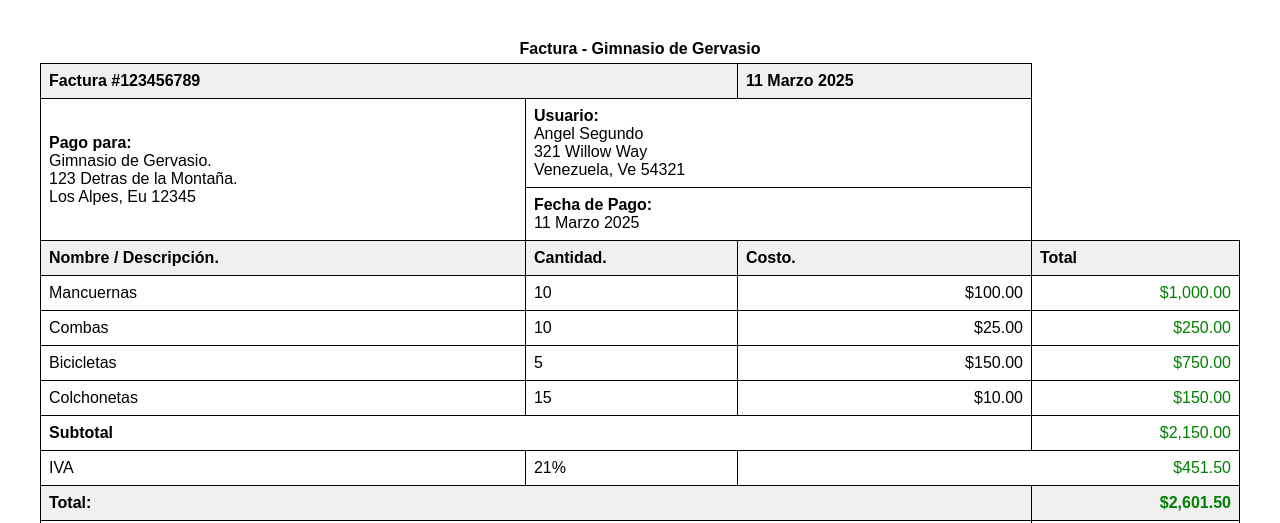
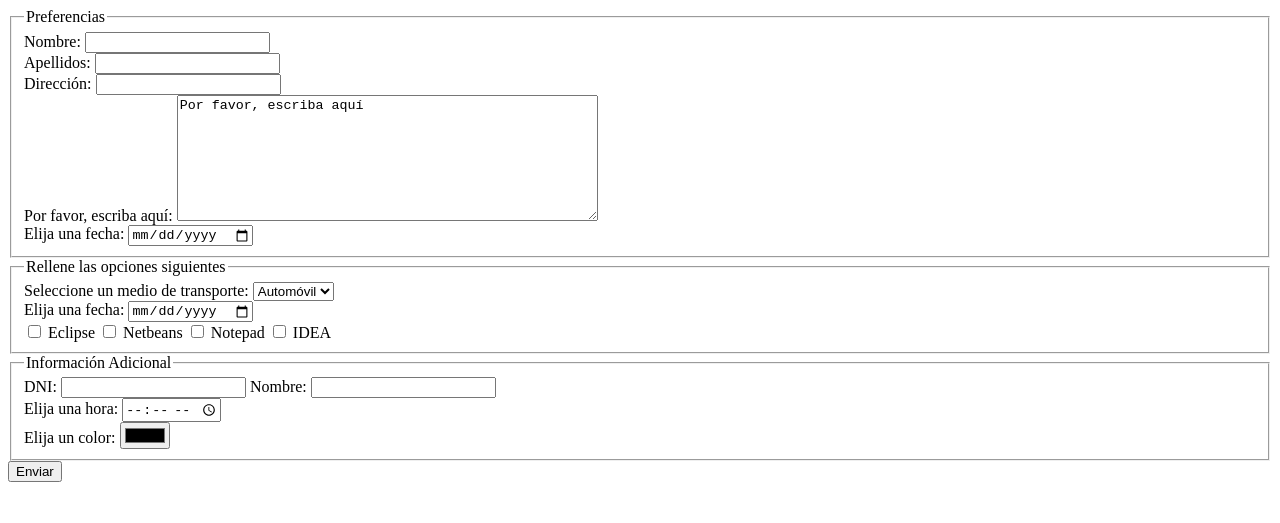
Before and after one commit to OscarL0pez/1er-repositorio, a plain HTML site: page Tablas/Factura.html in a window 1280 px wide. Shown: the top 523 px of the page. Drawn offline with Linux system fonts and the light colour scheme.

Commit message:
Ejercicio Formulario2

```diff
--- a/Tablas/Factura.html
+++ b/Tablas/Factura.html
@@ -1,116 +1,67 @@
 <!DOCTYPE html>
 <html lang="es">
 <head>
-    <meta charset="UTF-8">
-    <meta name="viewport" content="width=device-width, initial-scale=1.0">
-    <title>Factura - Gimnasio de Gervasio</title>
-    <style>
-        body {
-            font-family: Arial, sans-serif;
-            margin: 40px;
-        }
-        table {
-            width: 100%;
-            border-collapse: collapse;
-            margin-top: 10px;
-        }
-        th, td {
-            border: 1px solid black;
-            padding: 8px;
-            text-align: left;
-        }
-        th {
-            background-color: #f0f0f0;
-        }
-        caption {
-            font-weight: bold;
-            margin-bottom: 5px;
-        }
-        .positive {
-            color: green;
-        }
-        .currency {
-            text-align: right;
-        }
-    </style>
+    <meta charset="UTF-8"> <!-- Define la codificación de caracteres como UTF-8 -->
+    <meta name="viewport" content="width=device-width, initial-scale=1.0"> <!-- Configura la vista para dispositivos móviles -->
+    <title>Formulario Básico</title> <!-- Título de la página -->
 </head>
 <body>
-    <table>
-        <caption><b>Factura - Gimnasio de Gervasio</b></caption>
-        <tr>
-            <th colspan="2">Factura #123456789</th>
-            <th>11 Marzo 2025</th>
-        </tr>
-        <tr>
-            <td rowspan="2">
-                <strong>Pago para:</strong><br>
-                Gimnasio de Gervasio.<br>
-                123 Detras de la Montaña.<br>
-                Los Alpes, Eu 12345
-            </td>
-            <td colspan="2">
-                <strong>Usuario:</strong><br>
-                Angel Segundo<br>
-                321 Willow Way<br>
-                Venezuela, Ve 54321
-            </td>
-        </tr>
-        <tr>
-            <td colspan="2">
-                <strong>Fecha de Pago:</strong><br>
-                11 Marzo 2025
-            </td>
-        </tr>
-        <tr>
-            <th>Nombre / Descripción.</th>
-            <th>Cantidad.</th>
-            <th>Costo.</th>
-            <th>Total</th>
-        </tr>
-        <tr>
-            <td>Mancuernas</td>
-            <td>10</td>
-            <td class="currency">$100.00</td>
-            <td class="positive currency">$1,000.00</td>
-        </tr>
-        <tr>
-            <td>Combas</td>
-            <td>10</td>
-            <td class="currency">$25.00</td>
-            <td class="positive currency">$250.00</td>
-        </tr>
-        <tr>
-            <td>Bicicletas</td>
-            <td>5</td>
-            <td class="currency">$150.00</td>
-            <td class="positive currency">$750.00</td>
-        </tr>
-        <tr>
-            <td>Colchonetas</td>
-            <td>15</td>
-            <td class="currency">$10.00</td>
-            <td class="positive currency">$150.00</td>
-        </tr>
-        <tr>
-            <td colspan="3"><strong>Subtotal</strong></td>
-            <td class="positive currency">$2,150.00</td>
-        </tr>
-        <tr>
-            <td>IVA</td>
-            <td>21%</td>
-            <td colspan="2" class="positive currency">$451.50</td>
-        </tr>
-        <tr>
-            <th colspan="3">Total:</th>
-            <th class="positive currency">$2,601.50</th>
-        </tr>
-        <tr>
-            <td colspan="3">Método de pago</td>
-            <td><img src="https://upload.wikimedia.org/wikipedia/commons/0/04/Mastercard-logo.png" alt="Mastercard" width="50"></td>
-        </tr>
-    </table>
-    <p style="color: blue;">
-        Para más información, visita este <a href="https://www.youtube.com/watch?v=dQw4w9WgXcQ&ab_channel=RickAstley" target="_blank">video informativo</a>.
-    </p>
+    <form action="#" method="POST"> <!-- Formulario que envía datos mediante POST -->
+        <fieldset>
+            <legend>Preferencias</legend> <!-- Título del fieldset -->
+            <label for="nombre">Nombre:</label> <!-- Etiqueta para el campo de nombre -->
+            <input type="text" id="nombre" name="nombre"> <!-- Campo de texto para el nombre -->
+            <br>
+            <label for="apellidos">Apellidos:</label> <!-- Etiqueta para el campo de apellidos -->
+            <input type="text" id="apellidos" name="apellidos"> <!-- Campo de texto para los apellidos -->
+            <br>
+            <label for="direccion">Dirección:</label> <!-- Etiqueta para el campo de dirección -->
+            <input type="text" id="direccion" name="direccion"> <!-- Campo de texto para la dirección -->
+            <br>
+            <label for="mensaje">Por favor, escriba aquí:</label> <!-- Etiqueta para el campo de mensaje -->
+            <textarea id="mensaje" name="mensaje" rows="8" cols="50">Por favor, escriba aquí</textarea> <!-- Área de texto para el mensaje -->
+            <br>
+            <label for="fecha">Elija una fecha:</label> <!-- Etiqueta para el campo de fecha -->
+            <input type="date" id="fecha" name="fecha"> <!-- Campo de selección de fecha -->
+        </fieldset>
+
+        <fieldset>
+            <legend>Rellene las opciones siguientes</legend> <!-- Título del fieldset -->
+            <label for="medio_transporte">Seleccione un medio de transporte:</label> <!-- Etiqueta para el campo de medio de transporte -->
+            <select id="medio_transporte" name="medio_transporte"> <!-- Menú desplegable para seleccionar medio de transporte -->
+                <option value="automovil">Automóvil</option> <!-- Opción de automóvil -->
+                <option value="moto">Moto</option> <!-- Opción de moto -->
+                <option value="autobus">Autobús</option> <!-- Opción de autobús -->
+            </select>
+            <br> <!-- Salto de línea para separación visual -->
+            <label for="fecha2">Elija una fecha:</label> <!-- Etiqueta para el campo de fecha -->
+            <input type="date" id="fecha2" name="fecha2"> <!-- Campo de selección de fecha -->
+            <br>
+            <input type="checkbox" id="eclipse" name="ide" value="ideeclipse"> <!-- Casilla de verificación para Eclipse -->
+            <label for="eclipse">Eclipse</label> <!-- Etiqueta para Eclipse -->
+            <input type="checkbox" id="netbeans" name="ide" value="idenetbeans"> <!-- Casilla de verificación para Netbeans -->
+            <label for="netbeans">Netbeans</label> <!-- Etiqueta para Netbeans -->
+            <input type="checkbox" id="notepad" name="ide" value="idenotepad"> <!-- Casilla de verificación para Notepad -->
+            <label for="notepad">Notepad</label> <!-- Etiqueta para Notepad -->
+            <input type="checkbox" id="idea" name="ide" value="ideidea"> <!-- Casilla de verificación para IDEA -->
+            <label for="idea">IDEA</label> <!-- Etiqueta para IDEA -->
+        </fieldset>
+
+        <fieldset>
+            <legend>Información Adicional</legend> <!-- Título del fieldset -->
+            <label for="dni">DNI:</label> <!-- Etiqueta para el campo de DNI -->
+            <input type="text" id="dni" name="dni"> <!-- Campo de texto para el DNI -->
+            <label for="nombre2">Nombre:</label> <!-- Etiqueta para el campo de nombre -->
+            <input type="text" id="nombre2" name="nombre2"> <!-- Campo de texto para el nombre -->
+            <br> <!-- Salto de línea para separación visual -->
+            <label for="hora">Elija una hora:</label> <!-- Etiqueta para el campo de hora -->
+            <input type="time" id="hora" name="hora"> <!-- Campo de selección de hora -->
+            <br> <!-- Salto de línea para separación visual -->
+            <label for="color">Elija un color:</label> <!-- Etiqueta para el campo de color -->
+            <input type="color" id="color" name="color"> <!-- Campo de selección de color -->
+        </fieldset>
+
+        <button type="submit">Enviar</button> <!-- Botón para enviar el formulario -->
+    </form>
 </body>
 </html>
```
Also changed, not shown: Formularios/EjercicioFormulario.html (added, +145 -0 lines), Formularios/REGISTROCONCSS.html (deleted, +0 -77 lines), Formularios/REGISTROSINCSS.html (deleted, +0 -37 lines).
